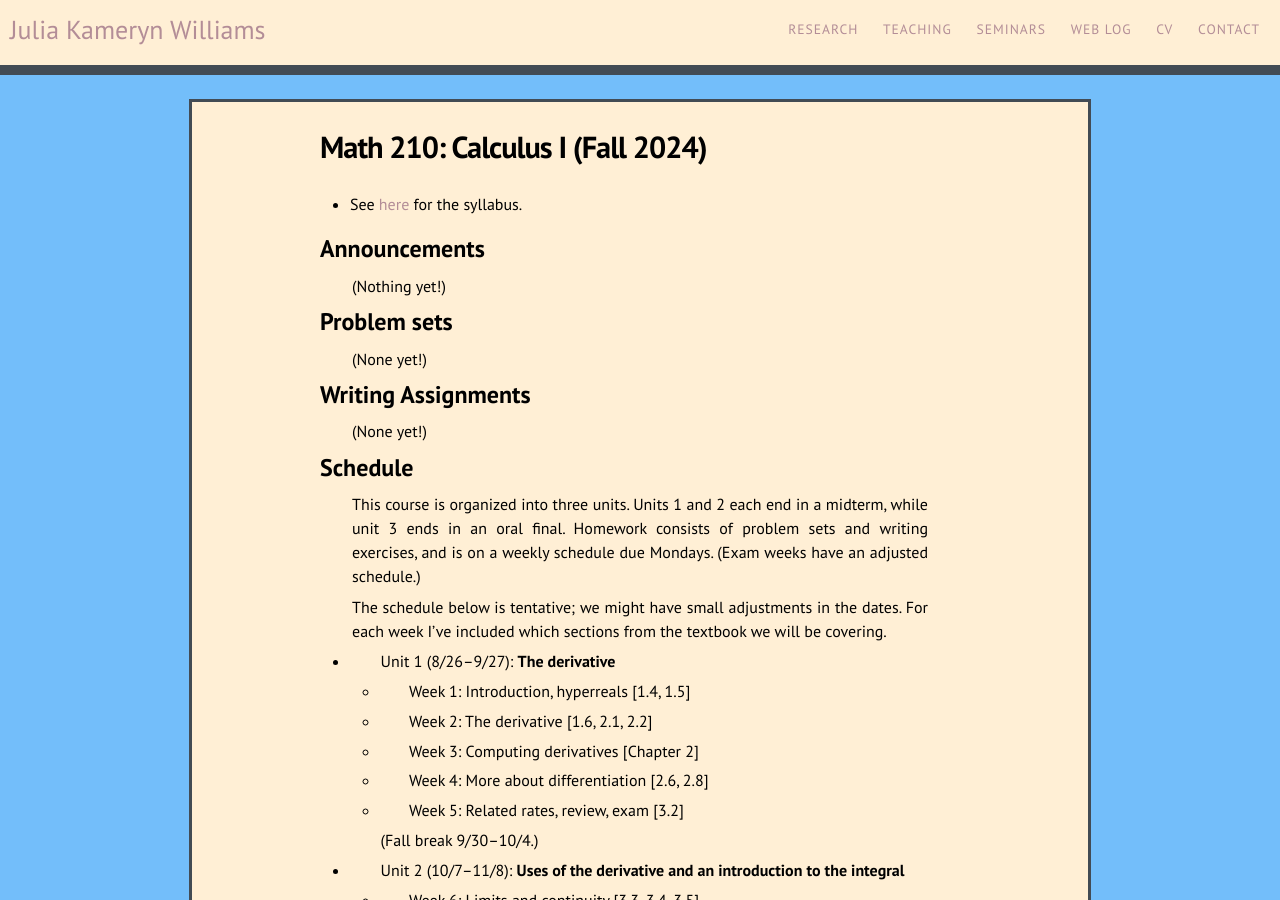
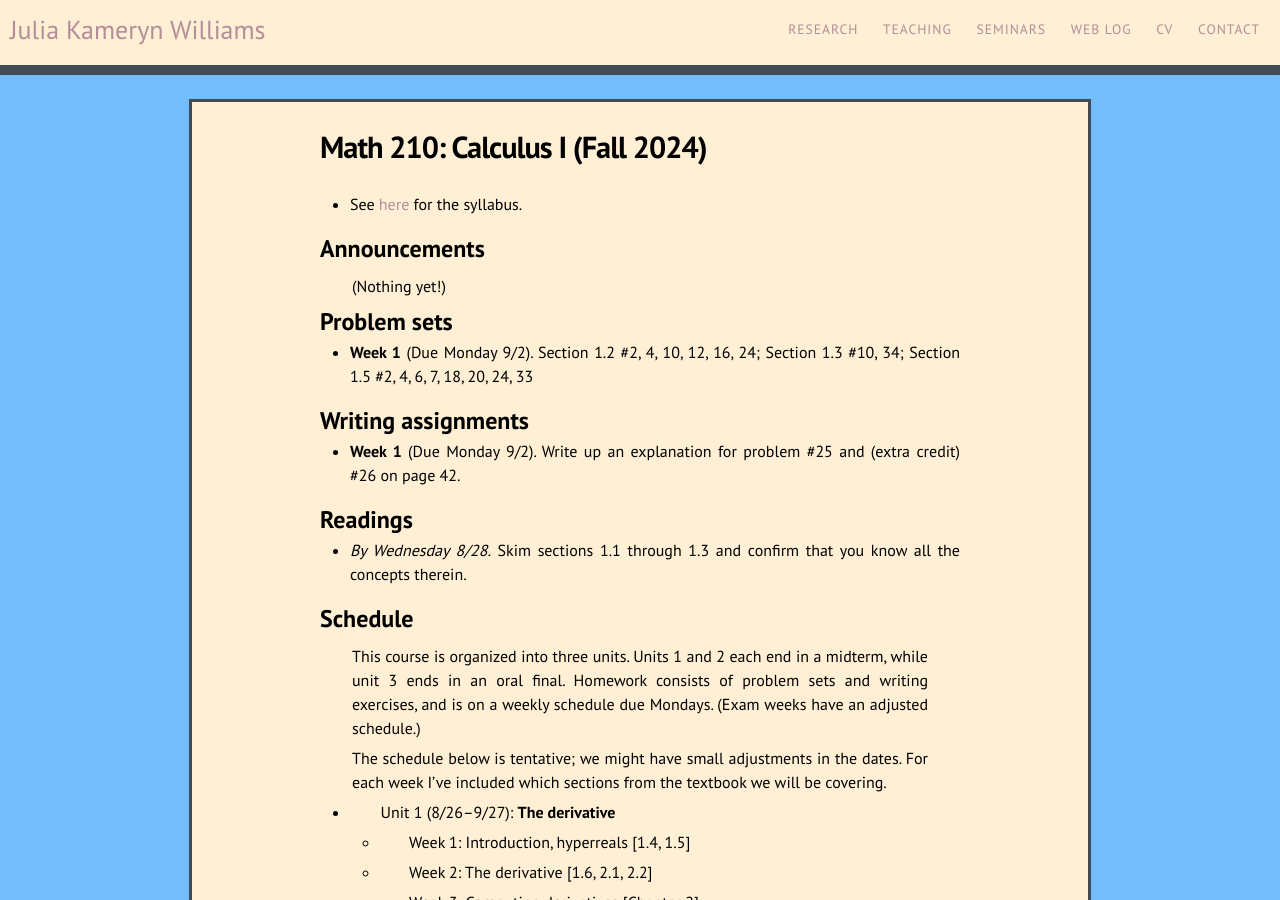
Before and after one commit to kamerynjw/kamerynjw.github.io, a Jekyll site: the page built from teaching/2024/math210.md, in a window 1280 px wide and 900 px high. Built offline with Jekyll 4.4.1, drawn with Linux system fonts in a browser that asks for light colours; nearby versions of some CDN libraries.

Commit message:
added week 1 homework

```diff
--- a/teaching/2024/math210.md
+++ b/teaching/2024/math210.md
@@ -15,13 +15,17 @@ Announcements
 Problem sets
 -------
 
-(None yet!)
+* **Week 1** (Due Monday 9/2). Section 1.2 #2, 4, 10, 12, 16, 24; Section 1.3 #10, 34; Section 1.5 #2, 4, 6, 7, 18, 20, 24, 33
 
-Writing Assignments
+Writing assignments
 -------
 
-(None yet!)
+* **Week 1** (Due Monday 9/2). Write up an explanation for problem #25 and (extra credit) #26 on page 42.
 
+Readings
+--------
+
+* *By Wednesday 8/28.* Skim sections 1.1 through 1.3 and confirm that you know all the concepts therein.
 
 Schedule
 --------
```
